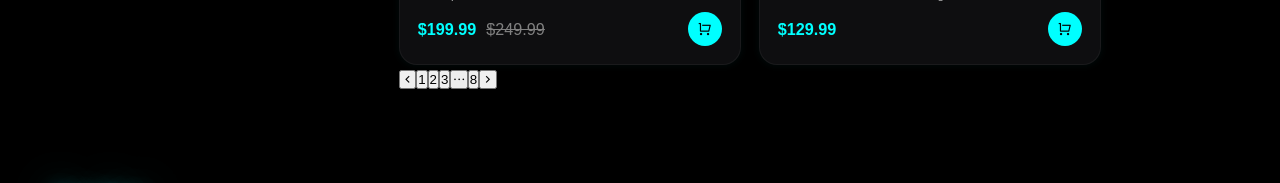
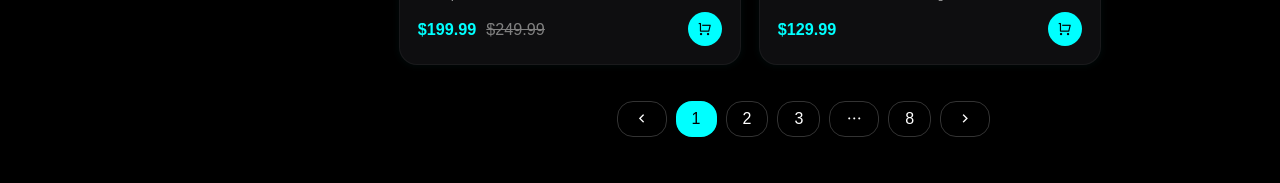
Before and after one commit to MHM056/next-gen-shop, a Next.js app: page /shop in a window 1280 px wide. Shown: the part 1341-1524 px from the top of the page. Built offline with nearby package versions, Linux system fonts and the light colour scheme.

Commit message:
Updated shop page component
- fixed pagination styling;

```diff
--- a/app/shop/page.js
+++ b/app/shop/page.js
@@ -369,10 +369,10 @@ export default function Shop() {
                     </div>
                 </div>
                 {/* <!-- Pagination --> */}
-                <div className="pagination">
+                <div className={styles.pagination}>
                     <div>
                         <button><i className="ri-arrow-left-s-line"></i></button>
-                        <button className="selected-page">1</button>
+                        <button className={styles["selected-page"]}>1</button>
                         <button>2</button>
                         <button>3</button>
                         <button><i className="ri-more-line"></i></button>
--- a/app/shop/page.module.css
+++ b/app/shop/page.module.css
@@ -480,6 +480,7 @@
 .pagination button:hover {
     border-color: cyan;
     color: cyan;
+    transition: 0.2s ease-in;
 }
 
 .pagination i {
```
